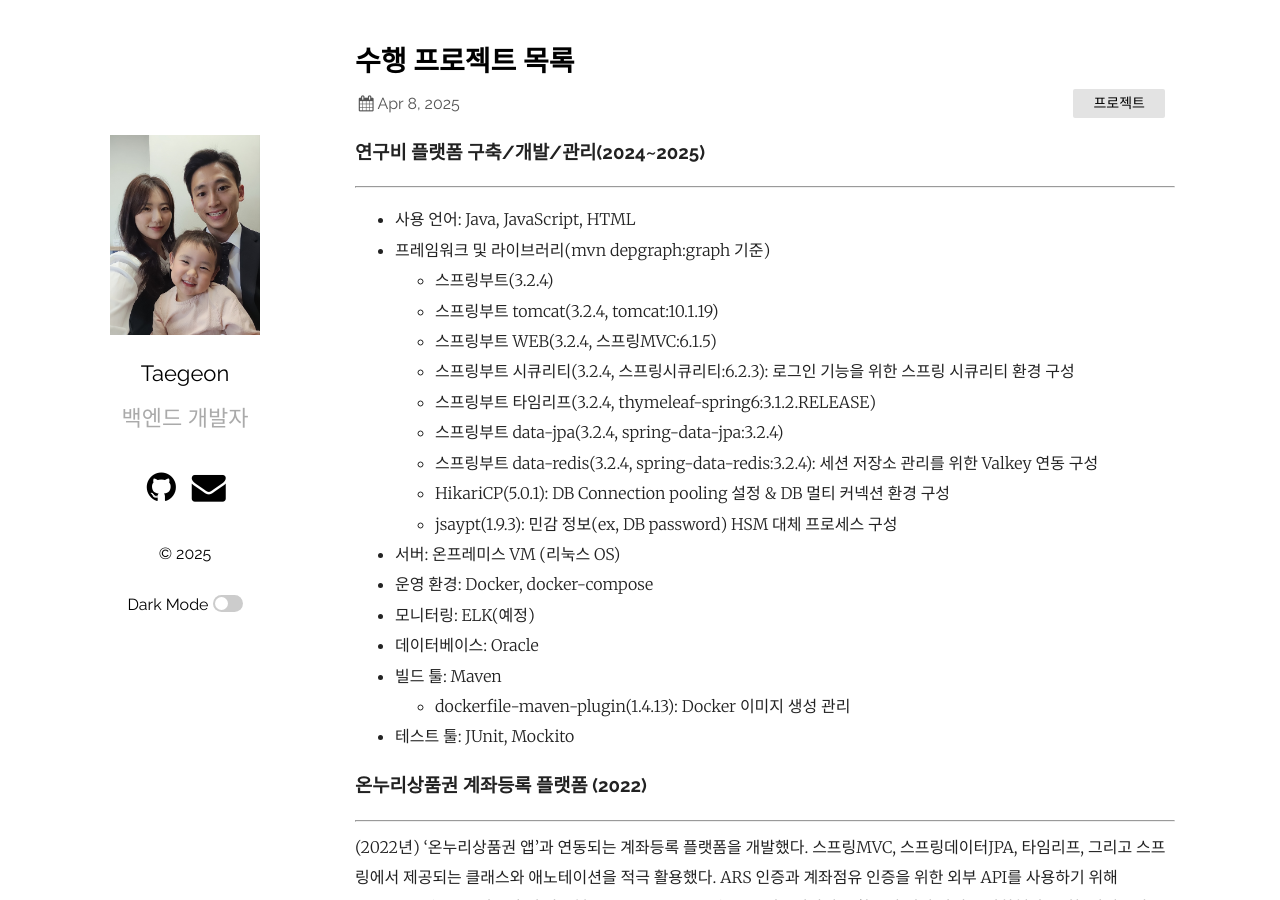
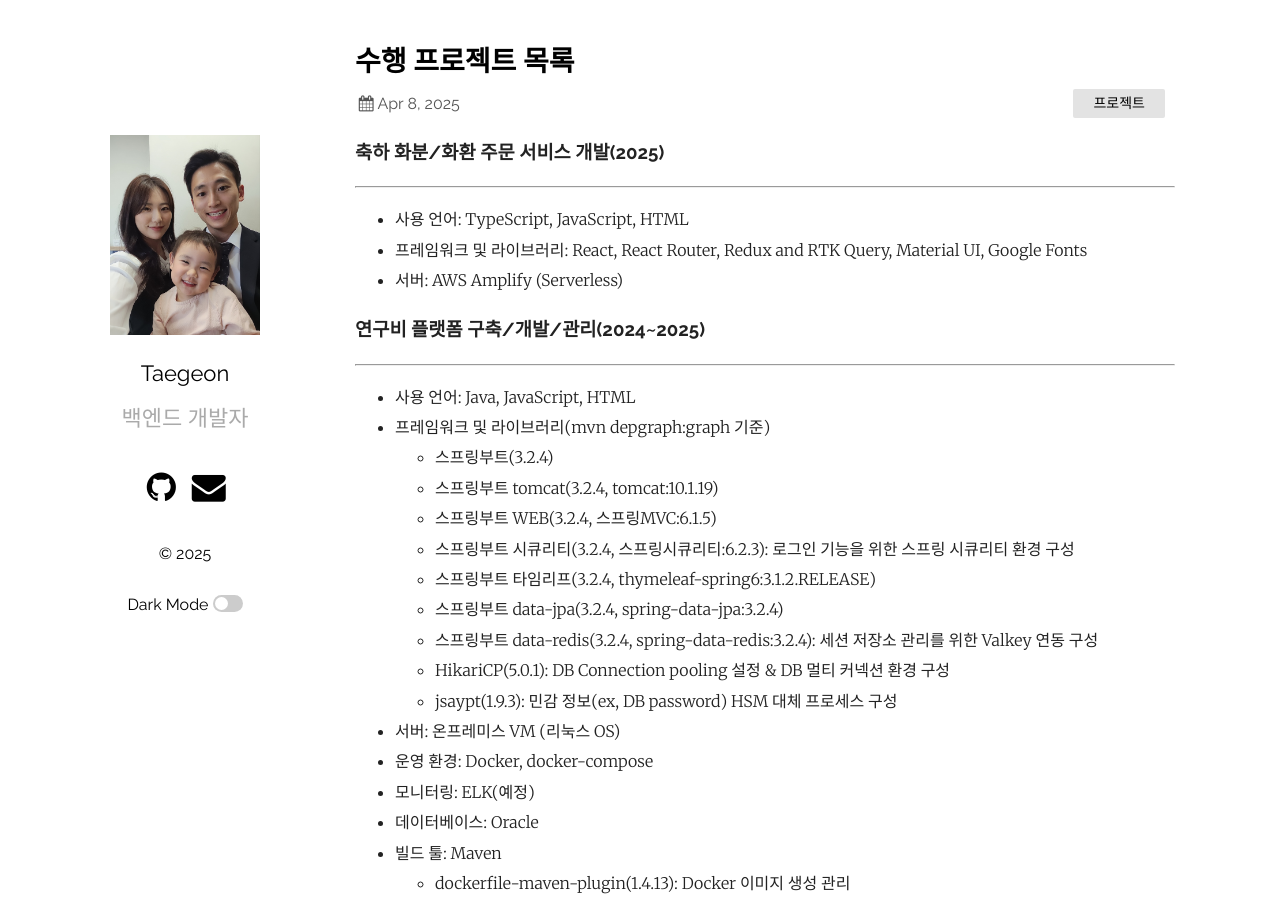
Before and after one commit to iamtaegu/iamtaegu.github.io, a Jekyll site: the page built from _posts/2024-06-10-projects.markdown, in a window 1280 px wide and 900 px high. Built offline with Jekyll 4.4.1, drawn with Linux system fonts in a browser that asks for light colours.

Commit message:
2025-04-08 주문 서비스 개발 등록

```diff
--- a/_posts/2024-06-10-projects.markdown
+++ b/_posts/2024-06-10-projects.markdown
@@ -4,6 +4,13 @@ title:  "수행 프로젝트 목록"
 date:   2025-04-08
 categories: "프로젝트"
 ---
+
+### 축하 화분/화환 주문 서비스 개발(2025)
+- - -
+
+  - 사용 언어: TypeScript, JavaScript, HTML
+  - 프레임워크 및 라이브러리: React, React Router, Redux and RTK Query, Material UI, Google Fonts
+  - 서버: AWS Amplify (Serverless)
 
 ### 연구비 플랫폼 구축/개발/관리(2024~2025)
 - - -
```
